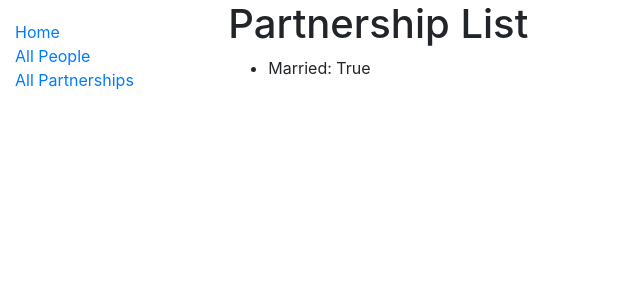
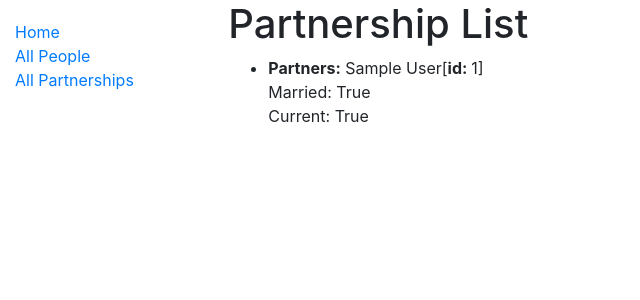
Before and after one commit to star4z/familytree, a Django app: page /webapp/partnership/ in a window 1280 px wide. Shown: the top 300 px of the page, without its empty margins (0-640 px from the left). Run offline with Django 3.2, Linux system fonts and the light colour scheme; tables that the repository leaves empty hold one stand-in row (values such as "Sample post"); some libraries are stand-ins or nearby versions.

Commit message:
Updated the lists html files

```diff
--- a/familytree/familytree/urls.py
+++ b/familytree/familytree/urls.py
@@ -21,7 +21,7 @@ from django.views.generic import RedirectView
 urlpatterns = [
     path('admin/', admin.site.urls),
     path('webapp/', include('webapp.urls')),
-    #path('',RedirectView.as_view(url='webapp/', permanent=True))
+    path('',RedirectView.as_view(url='webapp/', permanent=True))
  ]
 
 # Use static() to add url mapping to serve static files during development (only)
--- a/familytree/webapp/templates/webapp/partnership_list.html
+++ b/familytree/webapp/templates/webapp/partnership_list.html
@@ -6,11 +6,15 @@
   <ul>
     {% for partnership in partnership_list %}
       <li>
-      {{ partnership.first_name }} {{partnership.last_name}}
-      Married: {{partnership.married}}
-       <!--
-       <a href="{{ people.get_absolute_url }}">{{ people.first_name }} ({{people.last_name}})</a>
-       -->
+        <b>Partners:</b>
+        {% for people in partnership.person_set.all %}
+          {{ people.legal_name }}[<strong>id: </strong>{{people.id}}]
+        {% endfor %}
+        <br>Married: {{partnership.married}}
+        <br>Current: {{partnership.current}}
+        <!--
+        <a href="{{ people.get_absolute_url }}">{{ people.first_name }} ({{people.last_name}})</a>
+        -->
       </li>
     {% endfor %}
   </ul>
```
Also changed, not shown: familytree/webapp/templates/webapp/person_list.html (+5 -4 lines), familytree/webapp/static/css/styles.css (line endings or trailing spaces).
